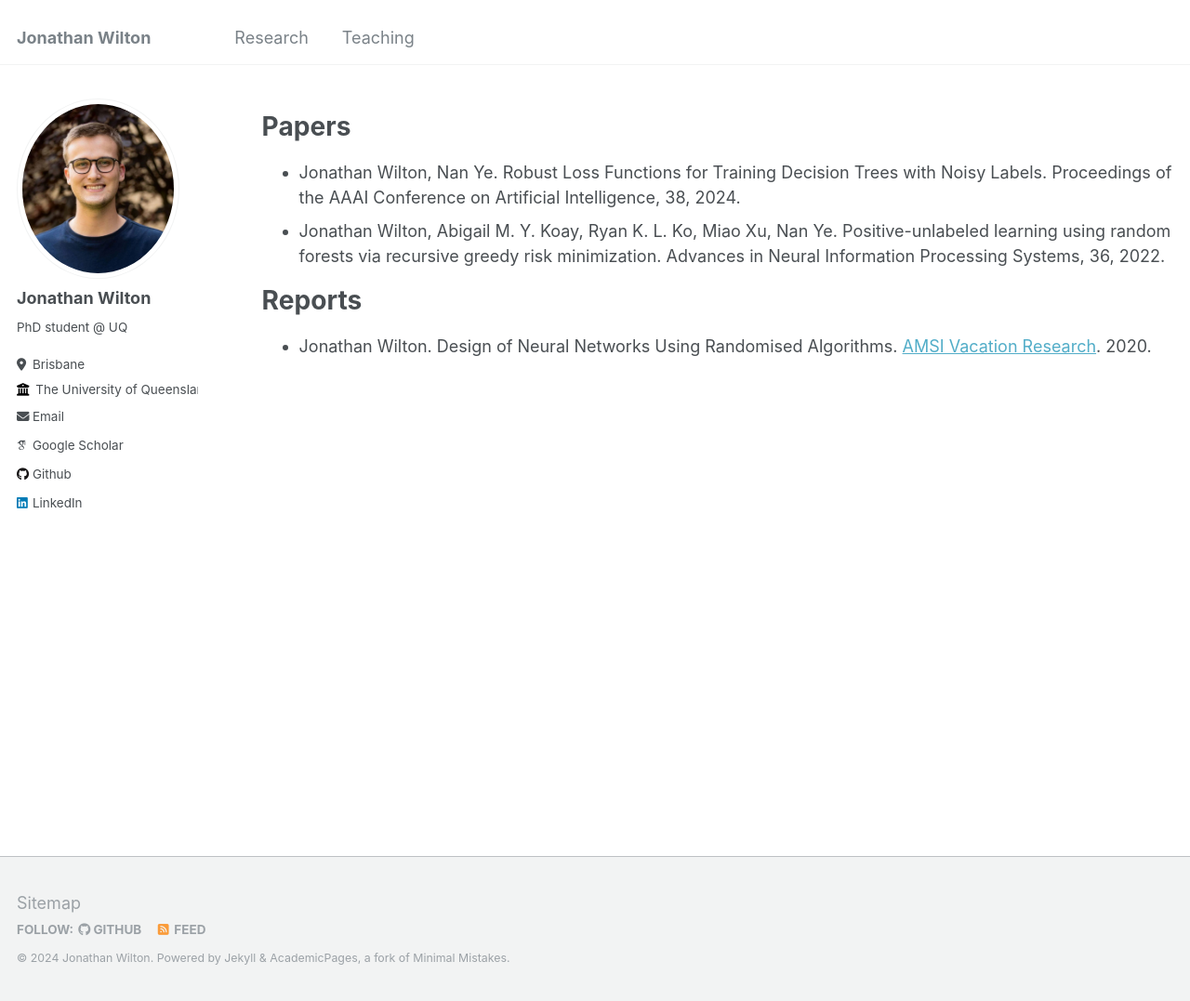
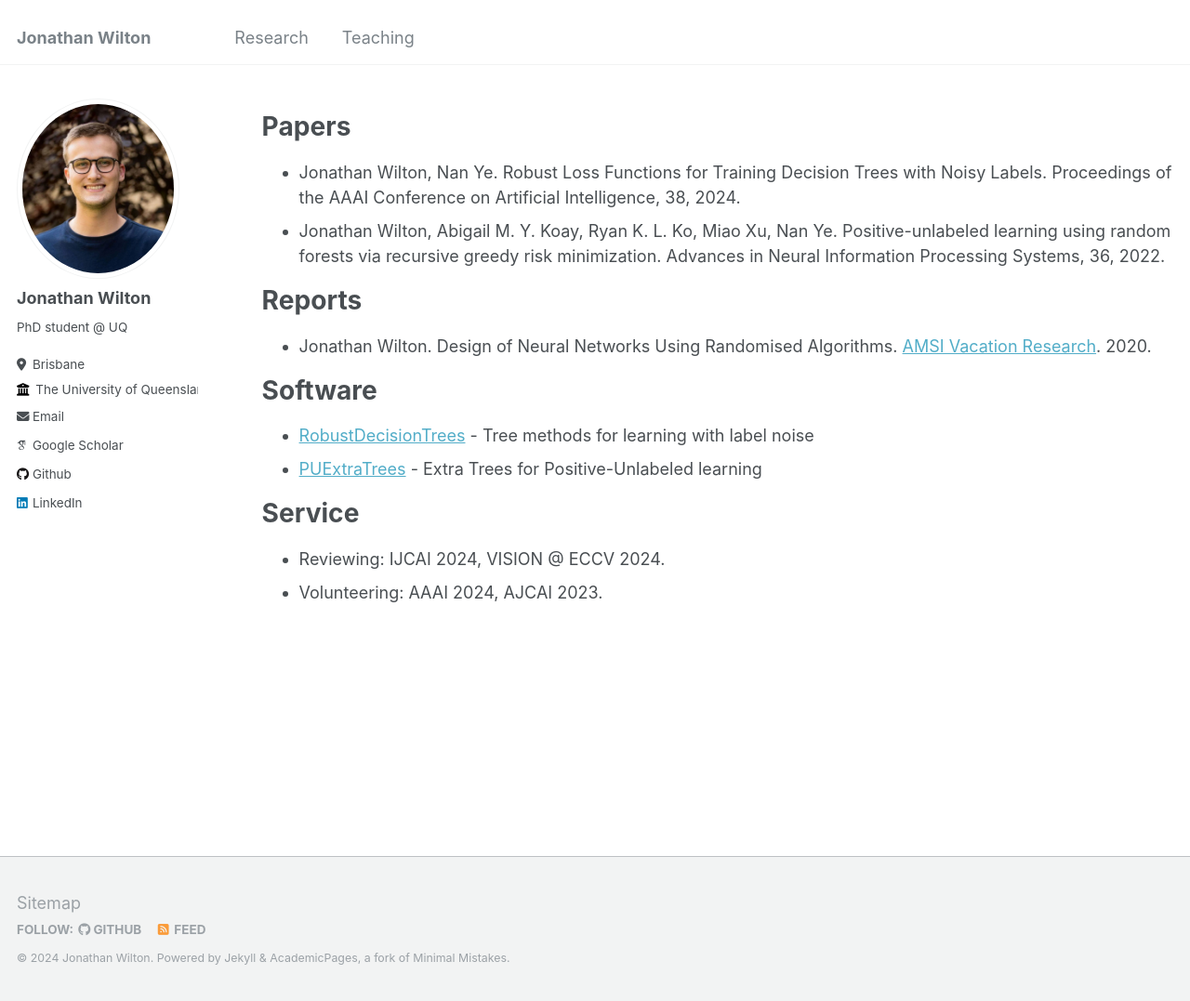
Before and after one commit to jonathanwilton/jonathanwilton.github.io, a Jekyll site: the page built from _research/research.md, in a window 1280 px wide and 1077 px high. Shown: the whole window at 93% size. Built offline with Jekyll 4.4.1, drawn with Linux system fonts in a browser that asks for light colours; some web fonts are replaced.

Commit message:
Update research.md

```diff
--- a/_research/research.md
+++ b/_research/research.md
@@ -15,3 +15,13 @@ Papers
 Reports
 ======
 * Jonathan Wilton. Design of Neural Networks Using Randomised Algorithms. [AMSI Vacation Research](https://vrs.amsi.org.au/wp-content/uploads/sites/84/2020/01/wilton_jonathan_vrs-report.pdf). 2020.
+
+Software
+======
+* [RobustDecisionTrees](https://github.com/jonathanwilton/RobustDecisionTrees) - Tree methods for learning with label noise
+* [PUExtraTrees](https://github.com/jonathanwilton/PUExtraTrees) - Extra Trees for Positive-Unlabeled learning
+
+Service
+======
+* Reviewing: IJCAI 2024, VISION @ ECCV 2024.
+* Volunteering: AAAI 2024, AJCAI 2023.
```
